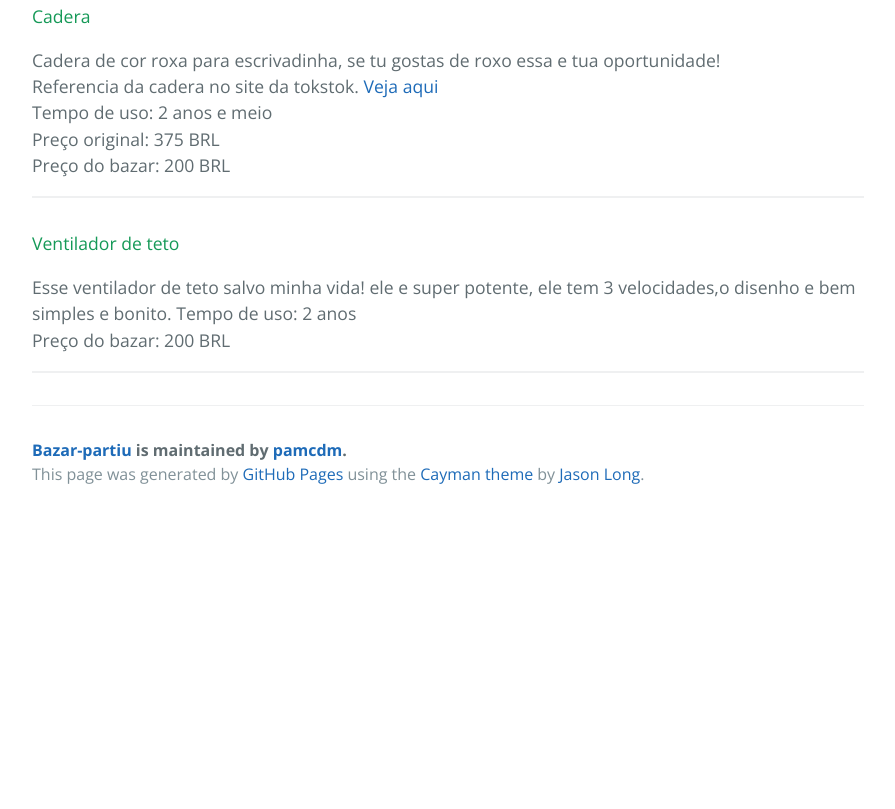
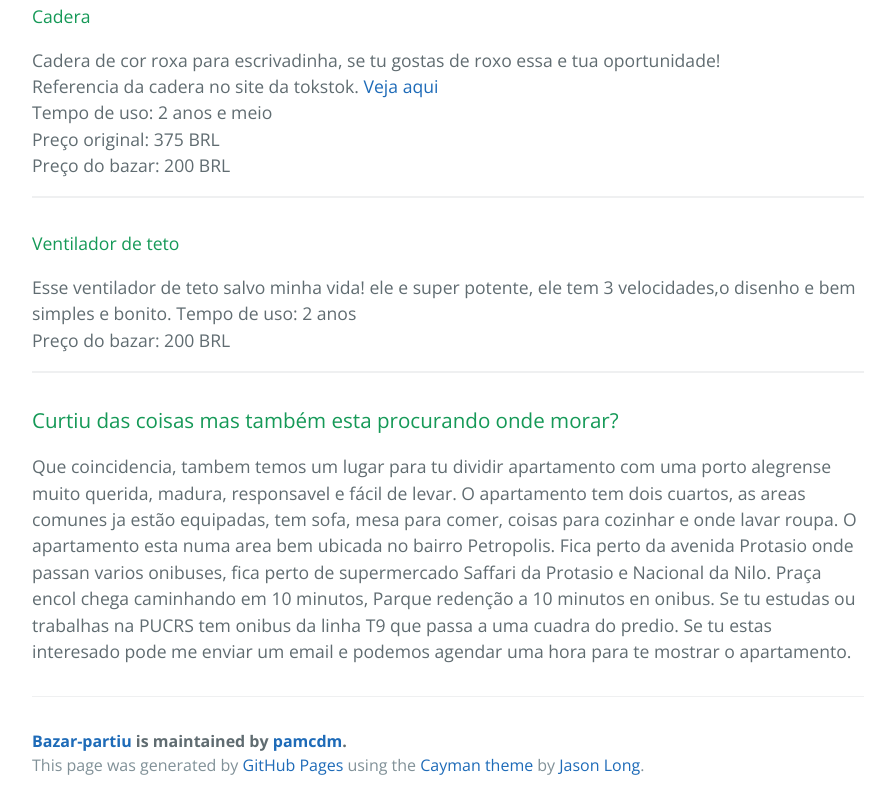
Before and after one commit to rogeriochaves/bazar-partiu, a plain HTML site: page index.html in a window 1280 px wide. Shown: the part 1654-2463 px from the top of the page, without its empty margins (192-1087 px from the left). Before the commit the page ends 2172 px from the top, so only its background shows below. Drawn offline with nearby package versions, Linux system fonts and the light colour scheme.

Commit message:
Create gh-pages branch via GitHub

```diff
--- a/index.html
+++ b/index.html
@@ -101,6 +101,11 @@ Preço do bazar: 200 BRL  </p>
 
 <hr>
 
+<h3>
+<a id="curtiu-das-coisas-mas-também-esta-procurando-onde-morar" class="anchor" href="#curtiu-das-coisas-mas-tamb%C3%A9m-esta-procurando-onde-morar" aria-hidden="true"><span aria-hidden="true" class="octicon octicon-link"></span></a>Curtiu das coisas mas também esta procurando onde morar?</h3>
+
+<p>Que coincidencia, tambem temos um lugar para tu dividir apartamento com uma porto alegrense muito querida, madura, responsavel e fácil de levar. O apartamento tem dois cuartos, as areas comunes ja estão equipadas, tem sofa, mesa para comer, coisas para cozinhar e onde lavar roupa. O apartamento esta numa area bem ubicada no bairro Petropolis. Fica perto da avenida Protasio onde passan varios onibuses, fica perto de supermercado Saffari da Protasio e Nacional da Nilo. Praça encol chega caminhando em 10 minutos, Parque redenção a 10 minutos en onibus. Se tu estudas ou trabalhas na PUCRS tem onibus da linha T9 que passa a uma cuadra do predio. Se tu estas interesado pode me enviar um email e podemos agendar uma hora para te mostrar o apartamento. </p>
+
       <footer class="site-footer">
         <span class="site-footer-owner"><a href="https://github.com/pamcdm/bazar-partiu">Bazar-partiu</a> is maintained by <a href="https://github.com/pamcdm">pamcdm</a>.</span>
 
```
Also changed, not shown: params.json (+1 -1 lines).
